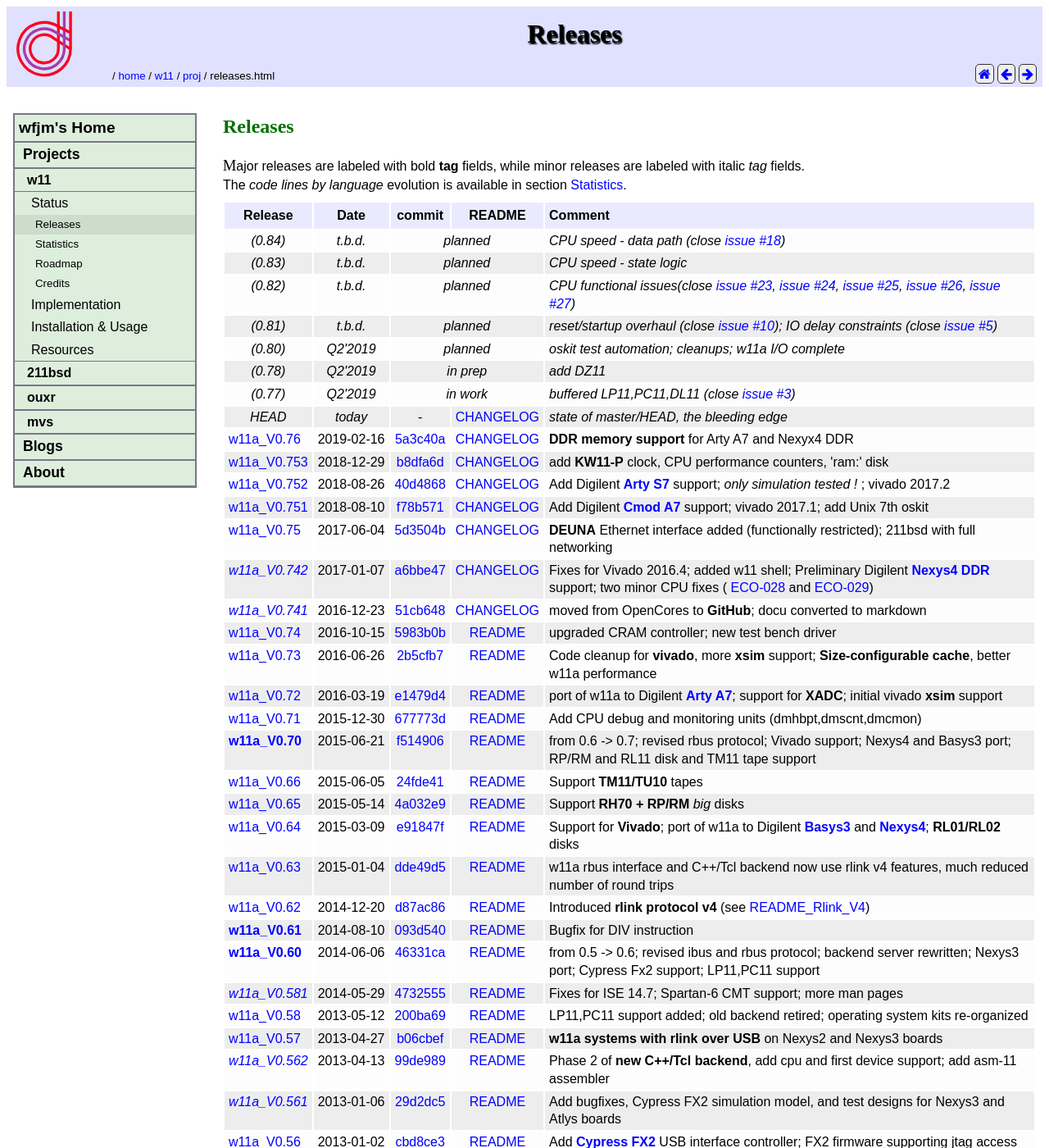
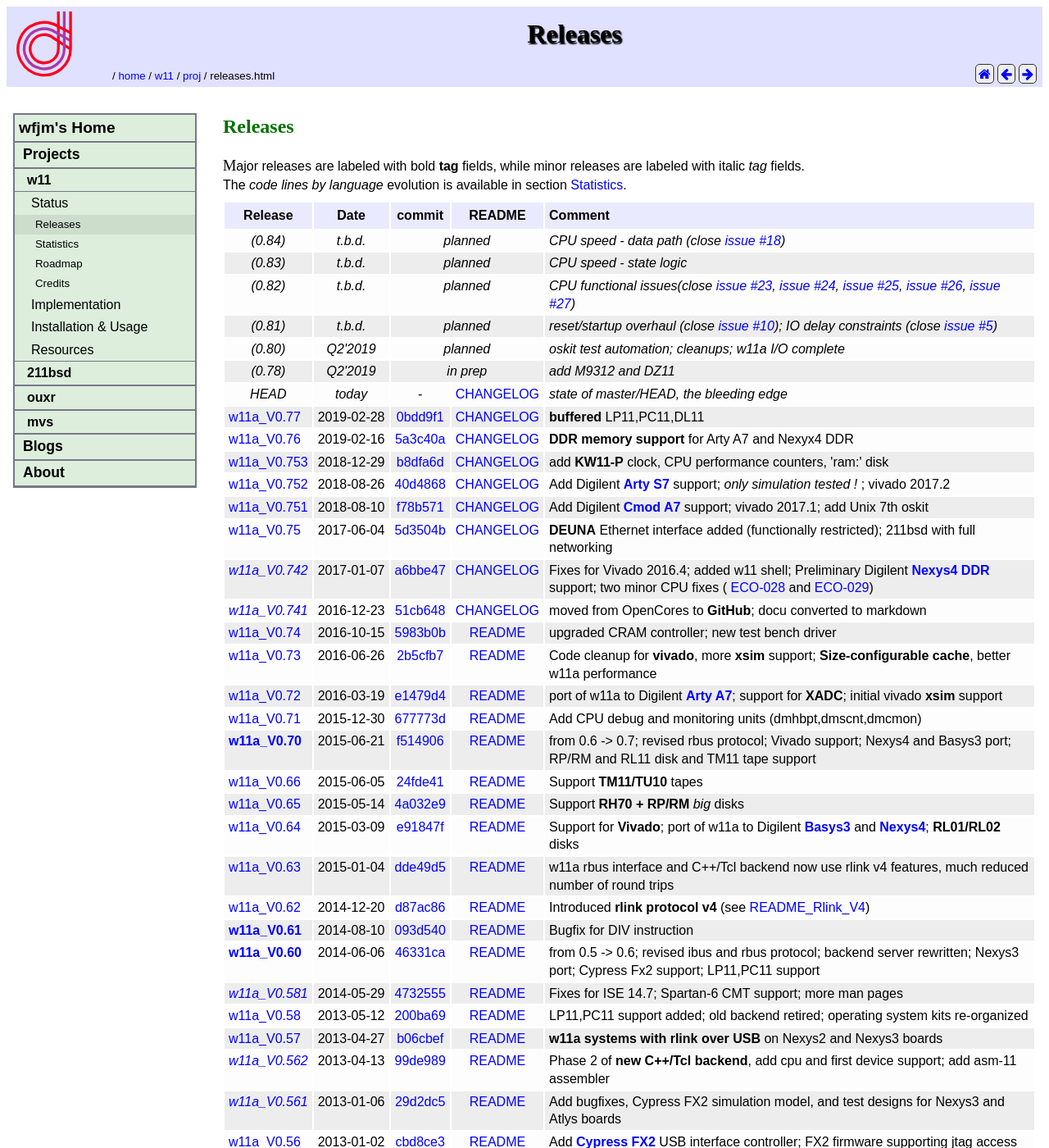
Before and after one commit to wfjm/wfjm.github.io, a Jekyll site: the page built from home/w11/proj/releases.html, in a window 1280 px wide and 1400 px high. Shown: the whole window at 82% size. Built offline with Jekyll 4.4.1, drawn with Linux system fonts in a browser that asks for light colours; some of the changed text lies outside the part shown.

Commit message:
update for release V0.77

```diff
--- a/home/w11/proj/releases.html
+++ b/home/w11/proj/releases.html
@@ -2,7 +2,7 @@
 title: "Releases"
 #
 my:
-  changedate: 2019-04-13
+  changedate: 2019-04-28
 #
   w11_tag:  https://github.com/wfjm/w11/releases/tag
   w11_comm: https://github.com/wfjm/w11/commit
@@ -32,13 +32,17 @@ my:
   - tag: 0.78
     dat: Q2'2019
     com: in prep
-    txt: add DZ11
-  - tag: 0.77
-    dat: Q2'2019
-    com: in work
-    txt: 'buffered LP11,PC11,DL11 (close <a href="https://github.com/wfjm/w11/issues/3">issue #3</a>)'
+    txt: add M9312 and DZ11
 #
   releases:
+  - tag: w11a_V0.77
+    dat: 2019-02-28
+    typ: no
+    com: 0bdd9f10dd1e6aa3bcef93adca863191b7f13cec
+    fil: doc/CHANGELOG.md
+    nam: CHANGELOG
+    txt: <b>buffered</b> LP11,PC11,DL11
+
   - tag: w11a_V0.76
     dat: 2019-02-16
     typ: no
```
Also changed, not shown: home/w11/info/manuals.html (+9 -1 lines), home/w11/proj/roadmap.html (+5 -6 lines), home/w11/proj/statistics.html (+7 -1 lines).
